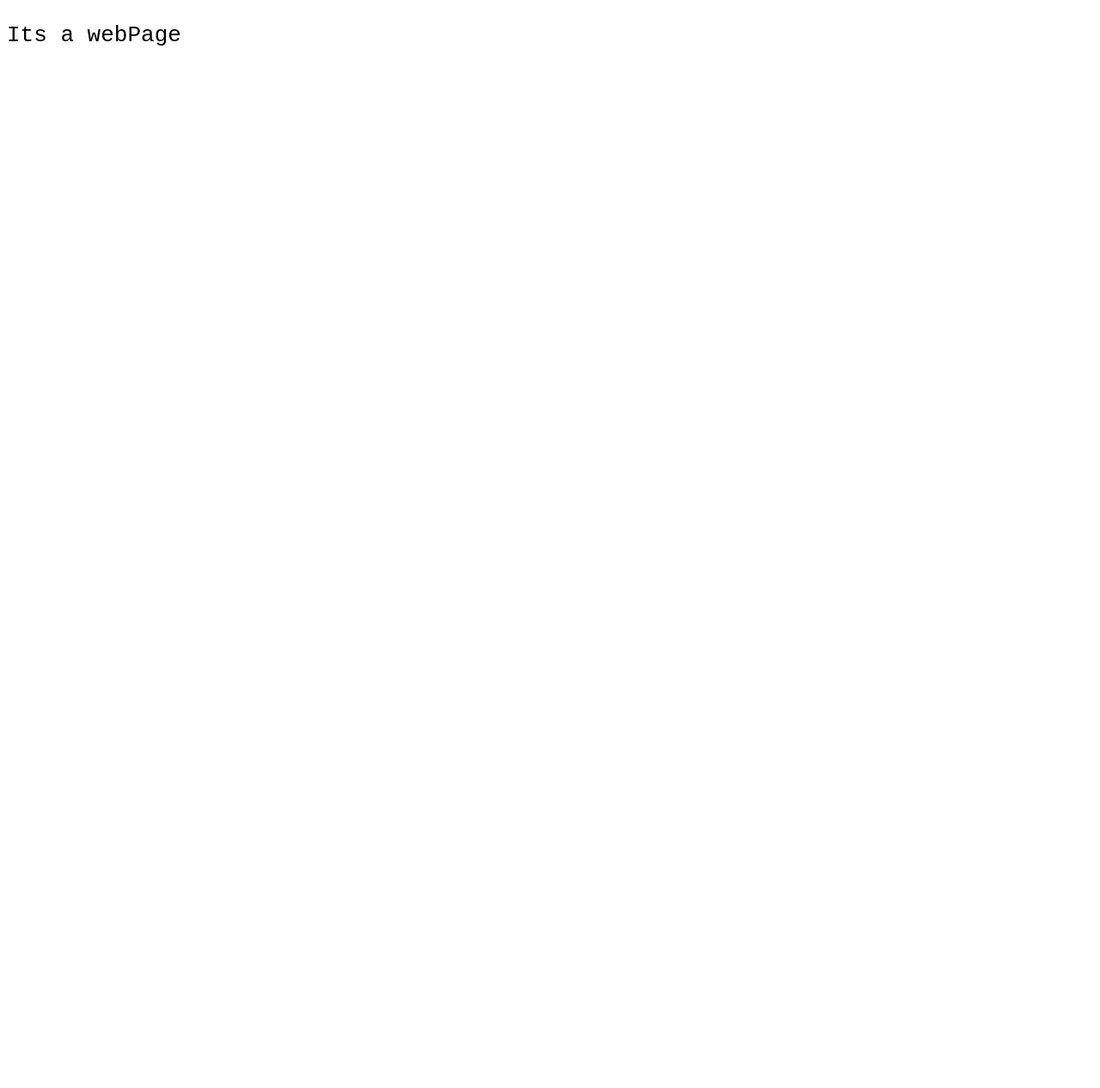
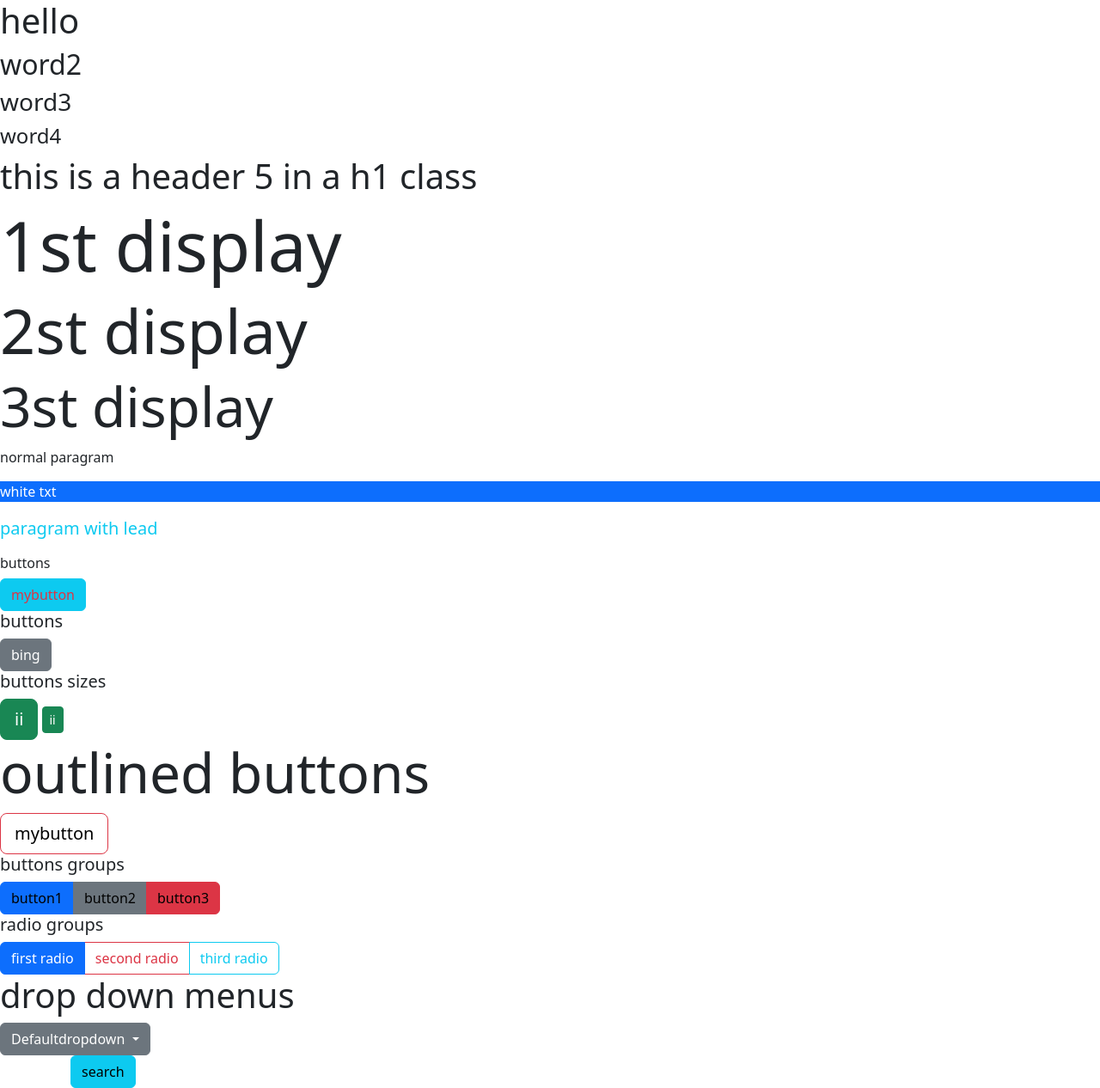
Before and after one commit to that056/that056.github.io, a plain HTML site: page index.html in a window 1280 px wide. Shown: the whole page at 86% size. Before the commit the page ends 800 px from the top, so only its background shows below. Drawn offline with nearby package versions, Linux system fonts and the light colour scheme.

Commit message:
Update index.html

```diff
--- a/index.html
+++ b/index.html
@@ -1,14 +1,82 @@
-<!DOCTYPE html>
-<html>
+<html lang="en" data-bs-theme="light">
 <head>
-	<link rel="stylesheet" type="text/css" href="web.css">
-	<meta charset="utf-8">
-	<meta name="viewport" content="width=device-width, initial-scale=1">
-	<title>A webapge</title>
+<link href="https://cdn.jsdelivr.net/npm/bootstrap@5.3.2/dist/css/bootstrap.min.css" rel="stylesheet" integrity="sha384-T3c6CoIi6uLrA9TneNEoa7RxnatzjcDSCmG1MXxSR1GAsXEV/Dwwykc2MPK8M2HN" crossorigin="anonymous">
+<meta charset="UTF-8">
+    <meta name="viewport" content="width=device-width, initial-scale=1.0">
+    <title>Document</title>
 </head>
 <body>
-	<p>Its a webPage </p>
-	<marquee id="floating">its not fancy</marquee>
+<h1>hello</h1>
+<h2>word2</h2>
+<h3>word3</h3>
+<h4>word4</h4>
+<h5 class="h1">this is a header 5 in a h1 class</h5>
+<h1 class="display-1">1st display </h1>
+<h1 class="display-2">2st display </h1>
+<h1 class="display-3">3st display </h1>
+<p>normal paragram</p>
+<p class="text-white bg-primary">white txt</p>
+<p class="lead text-info">paragram with lead</p>
+<h6>buttons</h6>
+<button class="text-danger btn btn-info">mybutton</button>
+<h5>buttons</h5>
+<a href="http://www.bing.com" class="btn btn-secondary">bing</a>
+<h5>buttons sizes</h5>
 
+<button class="btn btn-success btn-lg">ii</button>
+<button class="btn btn-success btn-sm">ii</button>
+<h4 class="display-3">outlined buttons</h4>
+<button class="btn btn-outline-danger text-black btn-lg">mybutton</button>
+<h5>buttons groups</h5>
+<div class="btn-group">
+    <a href="" class="btn btn-primary text-black">button1</a>
+    <a href="" class="btn btn-secondary text-black">button2</a>
+    <a href="" class="btn btn-danger text-black">button3</a>
+
+</div>
+<h5>radio groups</h5>
+<div class="btn-group">
+    <input type="radio" id="radio1" name="radiogroup" class="btn-check" autocomplete="off" checked>
+    <label for="radio1" class="btn btn-outline-primary">first radio</label>
+
+    <input type="radio" id="radio2" name="radiogroup" class="btn-check" autocomplete="off">
+    <label for="radio2" class="btn btn-outline-danger">second radio</label>
+
+    <input type="radio" id="radio3" name="radiogroup" class="btn-check" autocomplete="off">
+    <label for="radio3" class="btn btn-outline-info">third radio</label>
+</div>
+<h1>drop down menus</h1>
+<div class="dropdown" data-bs-theme="dark" >
+    <button class="btn btn-secondary dropdown-toggle " type ="button " data-bs-toggle="dropdown" aria-expanded="false" id="dropdownMenuButtonDark">
+        Defaultdropdown
+    </button>
+    <ul class="dropdown-menu" aria-labelledby="dropdownMenuButtonDark">
+        <li><a href="#" class="dropdown-item ">Item1</a></li>
+        <li><a href="#" class="dropdown-item">Item2</a></li>
+        <li><a href="#" class="dropdown-item active">Item3</a></li>
+        <li><a href="#" class="dropdown-item">Item4</a></li>
+    </ul>
+<div class="container">
+    <div class="row">
+        <div class="search">
+            <button id="searchbutton" class="btn btn-info">search</button>
+            <input type="text" style="display: none;" id="idsearchtxt">
+        </div>
+    </div>
+</div>
+
+</div>
+
+<script src="https://cdn.jsdelivr.net/npm/bootstrap@5.3.2/dist/js/bootstrap.bundle.min.js" integrity="sha384-C6RzsynM9kWDrMNeT87bh95OGNyZPhcTNXj1NW7RuBCsyN/o0jlpcV8Qyq46cDfL" crossorigin="anonymous"></script>
+<script>
+    document.addEventListener('DOMContentLoaded', function () {
+        const searchbtn = document.getElementById("searchbutton");
+        const searchtxt = document.getElementById("idsearchtxt");
+
+        searchbtn.addEventListener('click', function () {
+            searchtxt.style.display = 'block';
+        });
+    });
+</script>
 </body>
 </html>
```
